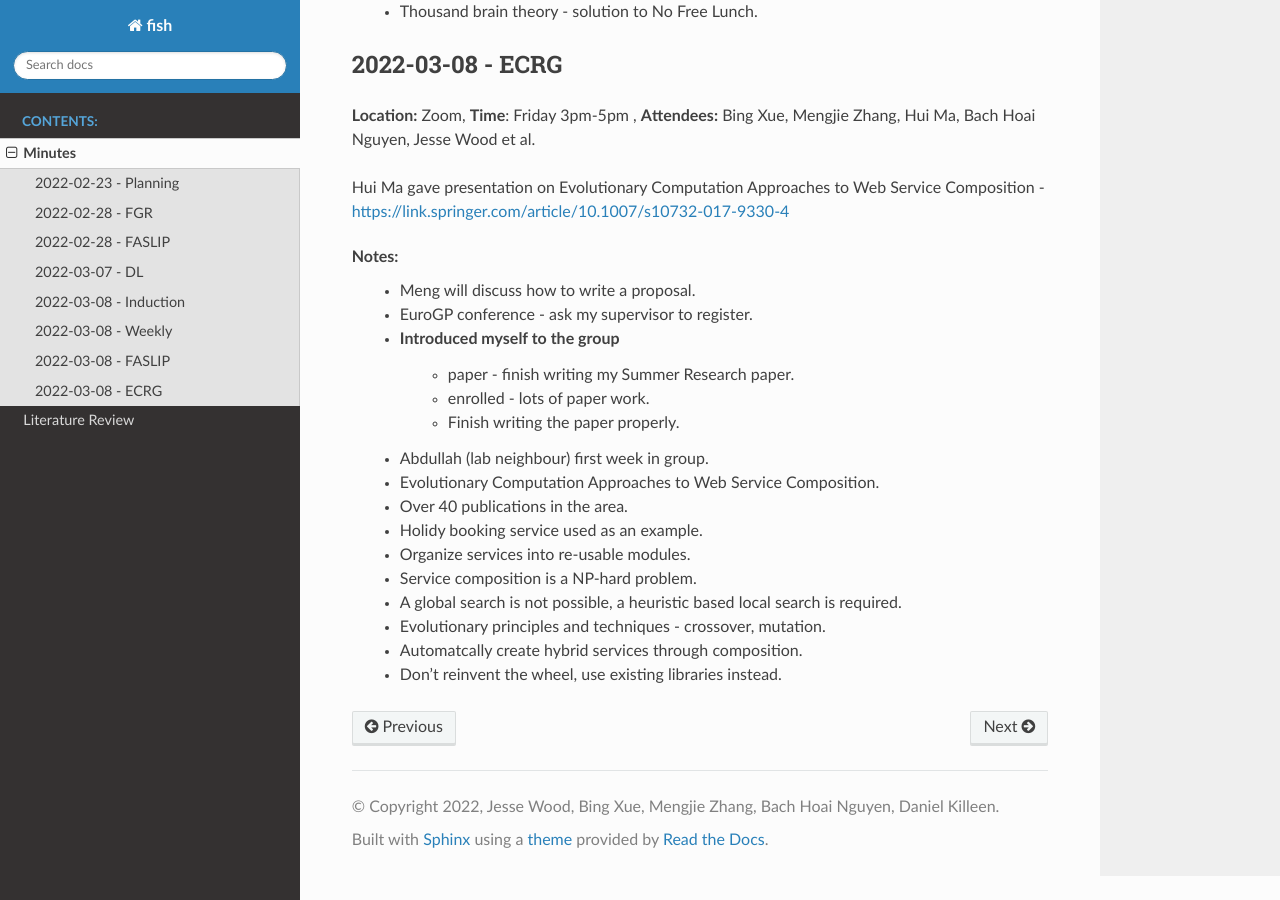
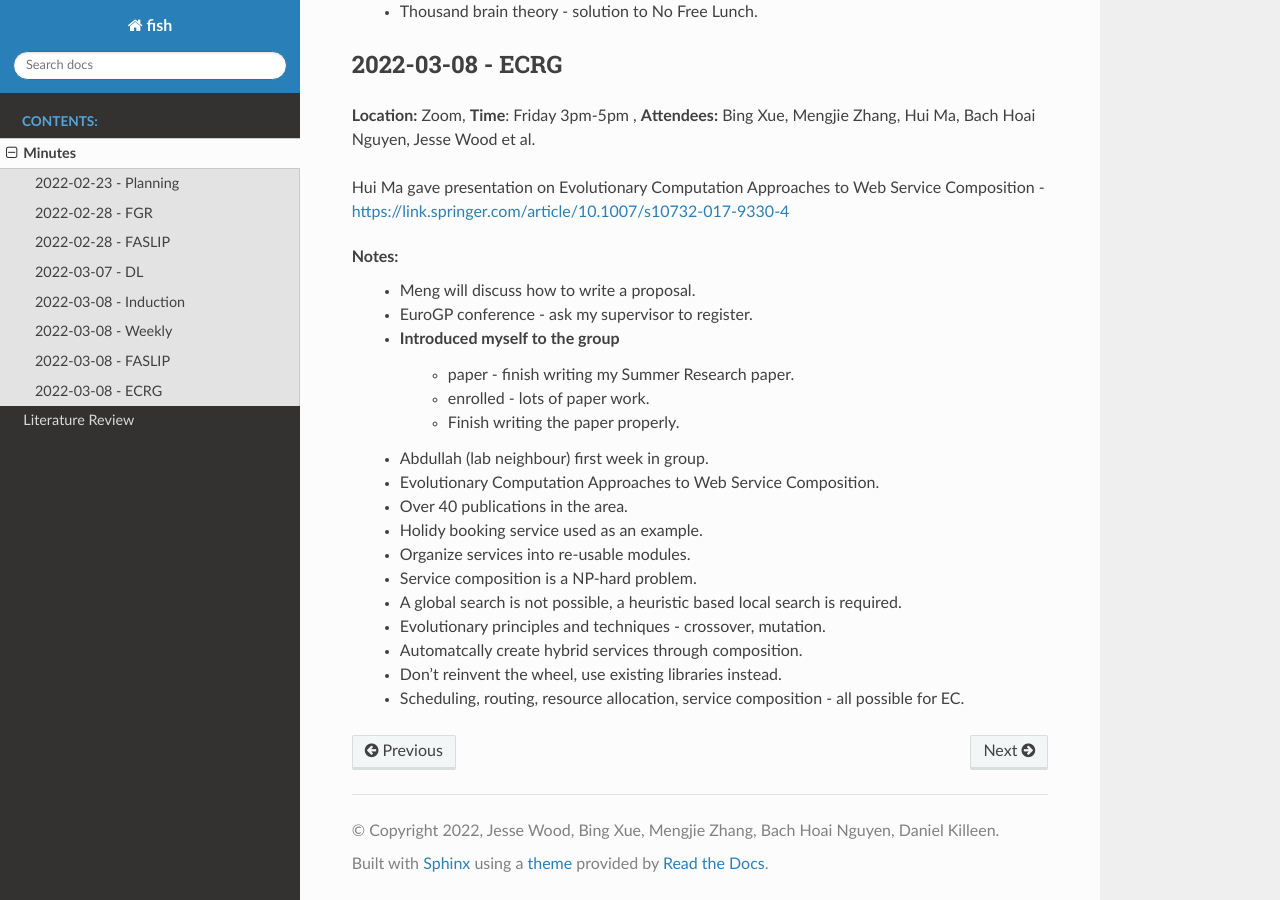
Before and after one commit to woodRock/fishy-business, a Sphinx documentation site: the page built from docs/source/minutes.rst, in a window 1280 px wide and 900 px high, scrolled down 4095 px. Built offline with Sphinx 7.4.7 and the Read the Docs theme 2.0.0, drawn with Linux system fonts in a browser that asks for light colours.

Commit message:
Update notes

```diff
--- a/docs/source/minutes.rst
+++ b/docs/source/minutes.rst
@@ -168,3 +168,4 @@ Notes:
     * Evolutionary principles and techniques - crossover, mutation.
     * Automatcally create hybrid services through composition.
     * Don't reinvent the wheel, use existing libraries instead.
+    * Scheduling, routing, resource allocation, service composition - all possible for EC.
```
Also changed, not shown: 5 other files.
